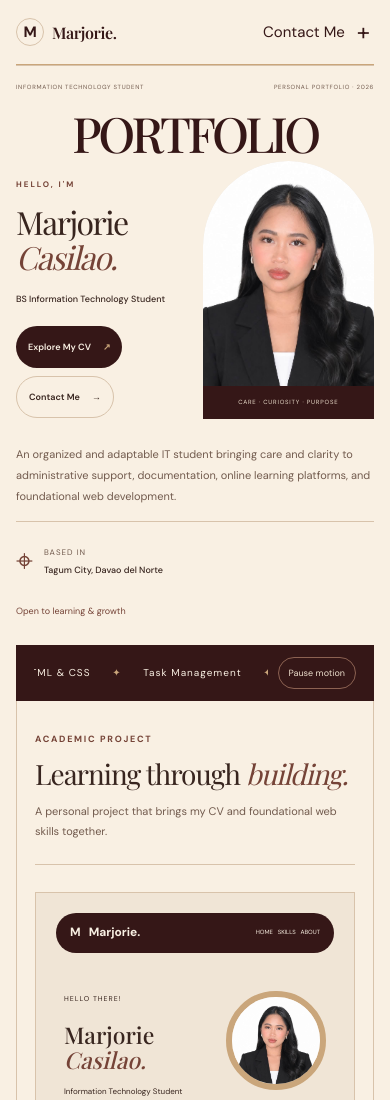
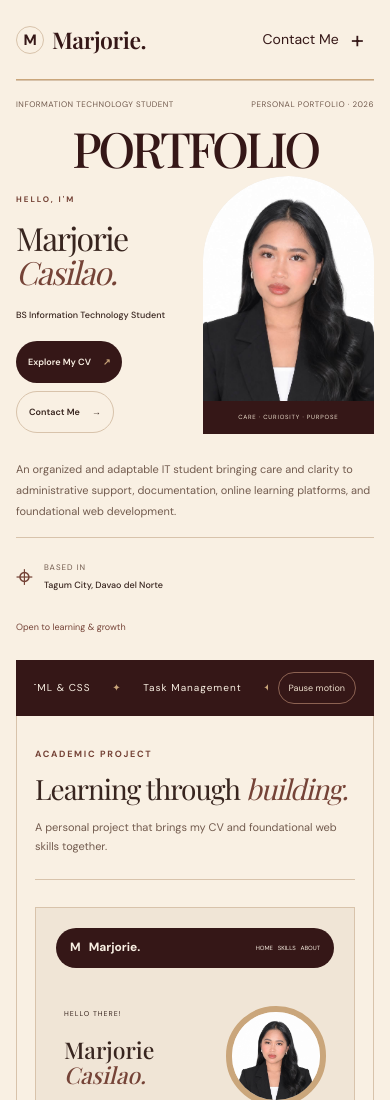
Before and after one commit to Marjt23/Personal_CV, a website: page index.html in a window 390 px wide. Shown: the top 1100 px of the page. Drawn offline with nearby package versions, Linux system fonts and the light colour scheme; a web font is replaced by a local one.

Commit message:
Improve navigation readability and touch target sizes

```diff
--- a/editorial.css
+++ b/editorial.css
@@ -5,14 +5,14 @@ html { scroll-padding-top:100px; }
 .site-header { width:min(1140px,calc(100% - 64px)); top:0; margin:0 auto; border:0; border-bottom:1px solid var(--line); border-radius:0; background:var(--paper); color:var(--text); box-shadow:none; }
 .site-header.scrolled { box-shadow:0 5px 15px rgb(53 23 23 / 4%); }
 .nav-shell { padding:17px 0; }
-.dock-label { color:var(--primary-dark); }
+.dock-label { color:var(--primary-dark); font-size:23px; }
 .brand-dot { border:1px solid var(--line); background:transparent; }
-nav { gap:0; }nav a { font-size:10px; border-radius:0; padding:9px 11px; }
+nav { gap:2px; }nav a { display:inline-flex; align-items:center; justify-content:center; min-height:44px; font-size:14px; font-weight:500; line-height:1.4; border-radius:0; padding:10px 12px; }
 nav a:hover { background:var(--parchment); }nav a[aria-current] { box-shadow:none; background:transparent; color:var(--primary); text-decoration:underline; text-underline-offset:7px; }
 nav a:last-child { background:transparent; color:var(--primary-dark); border:1px solid var(--line); border-radius:30px; margin-left:9px; }
 .progress-track { margin:0; height:1px; }
 .hero.container { position:relative; display:grid; grid-template-columns:1fr 1.15fr 1fr; gap:25px; align-items:end; padding:155px 0 0; min-height:535px; isolation:isolate; }
-.cover-meta { position:absolute; left:0; right:0; top:24px; display:flex; justify-content:space-between; gap:20px; font-size:8px; letter-spacing:1.5px; color:var(--muted); }
+.cover-meta { position:absolute; left:0; right:0; top:24px; display:flex; justify-content:space-between; gap:20px; font-size:10px; letter-spacing:1.3px; color:var(--muted); }
 .cover-word { position:absolute; top:43px; left:0; width:100%; text-align:center; white-space:nowrap; font:500 clamp(80px,11.5vw,158px)/1 'Playfair Display',Georgia,serif; letter-spacing:-.07em; color:var(--primary-dark); z-index:-1; }
 .hero-copy { align-self:end; padding:0 0 30px; animation:none; }
 .hero .eyebrow { display:block; border:0; border-radius:0; padding:0; font-size:9px; letter-spacing:2px; text-transform:uppercase; }
@@ -44,15 +44,18 @@ h1 { font-size:clamp(34px,4vw,52px); letter-spacing:-1.5px; line-height:1.08; fo
 #tools { text-align:center; }.tools-grid { display:grid; grid-template-columns:repeat(4,minmax(0,1fr)); gap:10px; margin-top:28px; }.tool { width:auto; height:auto; min-height:72px; padding:15px; border-radius:0; display:flex; flex-direction:row; justify-content:start; gap:13px; background:var(--surface); border:1px solid var(--line); }.tool img { width:28px; height:28px; }.tool h3 { font-size:10px; text-align:left; }.tool:hover { transform:translateY(-2px); box-shadow:none; }
 .contact { width:min(1140px,calc(100% - 64px)); margin:auto; border:1px solid #6b453b; }.contact-inner.container { width:100%; padding:42px 28px; display:grid; grid-template-columns:1fr 1.3fr; gap:14px 40px; }.contact .eyebrow { grid-column:1; }.contact h2 { grid-column:1; font-size:48px; }.contact h2>span { display:none; }.contact-inner>p:not(.eyebrow) { grid-column:1; font-size:12px; margin-top:0; }.contact-links { grid-column:2; grid-row:1/4; align-self:center; margin:0; grid-template-columns:1fr; gap:20px; }.contact-links strong { font-size:13px; }.github-link { font-size:10px; }.linkedin-link { margin:0; }.contact-inner .contact-location { grid-column:1/-1; margin-top:10px; }footer { font-size:10px; padding-block:25px; }.footer-name { font-size:18px; }
 @media(max-width:1100px) {
-  .nav-shell { flex-wrap:wrap; }.site-header.enhanced .menu-toggle { display:flex; align-items:center; gap:12px; background:none; border:0; color:var(--primary-dark); min-height:44px; margin-left:auto; cursor:pointer; }
+  .nav-shell { flex-wrap:wrap; }.site-header.enhanced .menu-toggle { display:flex; align-items:center; gap:12px; background:none; border:0; color:var(--primary-dark); min-height:44px; margin-left:auto; cursor:pointer; font-size:14px; }
   nav { width:100%; display:grid; grid-template-columns:1fr 1fr; }.enhanced nav { display:none; }.menu-open nav { display:grid; order:3; flex-basis:100%; padding:10px 0; max-height:65dvh; overflow-y:auto; }nav a { min-height:44px; }nav a:last-child { margin:0; }.menu-indicator { font-size:24px; }.menu-open .menu-indicator { transform:rotate(45deg); }.hero.container { min-height:500px; padding-top:145px; gap:20px; }.portrait-frame { height:300px; }.hero-copy,.cover-intro { padding-bottom:25px; }
 }
 @media(max-width:767px) {
   .container,.site-header,.skills-ribbon,.background-band,.about,.contact { width:calc(100% - 32px); }
   .nav-shell { padding:10px 0; }.site-header { border-radius:0; }
-  .hero.container { grid-template-columns:1fr 1fr; min-height:0; padding-top:105px; gap:20px 15px; }.cover-meta { top:16px; font-size:6px; letter-spacing:.7px; }.cover-word { top:43px; font-size:12.5vw; }.hero-copy { padding:15px 0 0; align-self:center; }h1 { font-size:clamp(32px,6.7vw,46px); }.hero-title { font-size:10px; }.hero .eyebrow { font-size:8px; }.hero-actions { gap:8px; margin-top:18px; }.hero-actions .button { padding:9px 12px; font-size:9px; gap:12px; }.portrait-composition { width:100%; max-width:none; padding:0; }.portrait-frame { height:270px; border-radius:140px 140px 0 0; }.cover-caption { font-size:6px; letter-spacing:.8px; }.cover-intro { grid-column:1/-1; display:grid; grid-template-columns:1.4fr 1fr; gap:15px; padding:5px 0 25px; }.hero-description { font-size:11px; }.cover-location { margin:0; padding:0; border:0; align-self:start; }.cover-location strong { font-size:9px; }.cover-note { grid-column:1/-1; margin:0; font-size:9px; }
+  .hero.container { grid-template-columns:1fr 1fr; min-height:0; padding-top:105px; gap:20px 15px; }.cover-meta { top:16px; font-size:8px; letter-spacing:.5px; }.cover-word { top:43px; font-size:12.5vw; }.hero-copy { padding:15px 0 0; align-self:center; }h1 { font-size:clamp(32px,6.7vw,46px); }.hero-title { font-size:10px; }.hero .eyebrow { font-size:8px; }.hero-actions { gap:8px; margin-top:18px; }.hero-actions .button { padding:9px 12px; font-size:9px; gap:12px; }.portrait-composition { width:100%; max-width:none; padding:0; }.portrait-frame { height:270px; border-radius:140px 140px 0 0; }.cover-caption { font-size:6px; letter-spacing:.8px; }.cover-intro { grid-column:1/-1; display:grid; grid-template-columns:1.4fr 1fr; gap:15px; padding:5px 0 25px; }.hero-description { font-size:11px; }.cover-location { margin:0; padding:0; border:0; align-self:start; }.cover-location strong { font-size:9px; }.cover-note { grid-column:1/-1; margin:0; font-size:9px; }
   #projects,#skills,.bring,#certifications,#tools { padding:30px 18px; }.section-heading { display:block; }.section-heading>p { margin-top:12px; }.project-card { grid-template-columns:1fr; gap:23px; }.project-preview { padding:20px; }.project-description { padding:0; }.skills-grid { gap:0; }.skills-grid .featured-skill { grid-column:span 3; }.skill-card { grid-column:span 3; padding:18px; }.featured-skill { padding:0; }.skill-card-copy { padding:18px; }.skill-preview { height:185px; padding:16px; }.document-sheet { width:100%; padding:12px; }.document-sheet b,.browser-content b { font-size:22px; }.browser-content { padding:12px; }.browser-bar { padding:6px; }.browser-bar span { margin-left:4px; font-size:6px; }.web-logos { gap:7px; }.web-logos img { width:22px; height:22px; }.web-logos span,.preview-seal { display:none; }.skill-number { right:14px; }.skill-card h3 { font-size:14px; padding-right:18px; }.skill-card p { font-size:11px; }.chips li { font-size:8px; padding:4px 6px; }
   .bring-grid { grid-template-columns:1fr; gap:20px; }.bring article { border:0; padding-right:0; }.background-layout.container { width:100%; grid-template-columns:1fr; }.background-layout>section { padding:30px 18px; }.background-layout>section:first-child { border-right:0; border-bottom:1px solid var(--line); }.background-layout .education-grid { padding-top:30px; }.about { padding:30px 18px; }.about-grid.container { width:100%; grid-template-columns:1fr; gap:30px; }.about-visual { max-width:260px; }.about h2 { font-size:30px; }.certificate-card { grid-template-columns:1fr; gap:24px; }.film-achievement { padding-inline:0; }.film-gallery { grid-template-columns:1fr; gap:20px; }.tools-grid { grid-template-columns:repeat(2,minmax(0,1fr)); }.tool { width:auto; height:auto; min-height:65px; padding:12px; }.contact-inner.container { width:100%; padding:30px 18px; grid-template-columns:1fr; gap:18px; }.contact-links { grid-column:1; grid-row:auto; }.contact h2 { font-size:43px; }.contact-inner>p:not(.eyebrow),.contact .eyebrow,.contact h2 { grid-column:1; }.contact-location { margin:0; }.contact-links a { padding-top:13px; }.contact h2>span { display:none; }
 }
 @media(max-width:430px) { .portrait-frame { height:225px; }.hero.container { padding-top:95px; }.hero-title { font-size:9px; }.cover-intro { grid-template-columns:1fr; }.cover-location { border-top:1px solid var(--line); padding-top:12px; }.skills-grid .featured-skill,.skill-card,.skill-card:last-child { grid-column:span 6; }.skill-preview { height:205px; }.document-sheet { width:75%; }.browser-sheet { max-width:280px; }.tool img { width:25px; height:25px; }.tool h3 { font-size:9px; }.tool { gap:9px; } }
 @media(prefers-reduced-motion:reduce) { .tool:hover { transform:none; } }
+
+/* Readable menu label and comfortably sized touch targets on compact screens. */
+@media(max-width:1100px) { .menu-current { font-size:14px; }.site-header.enhanced .menu-toggle { padding:8px 10px; }nav a { justify-content:flex-start; padding:12px 14px; } }
```
